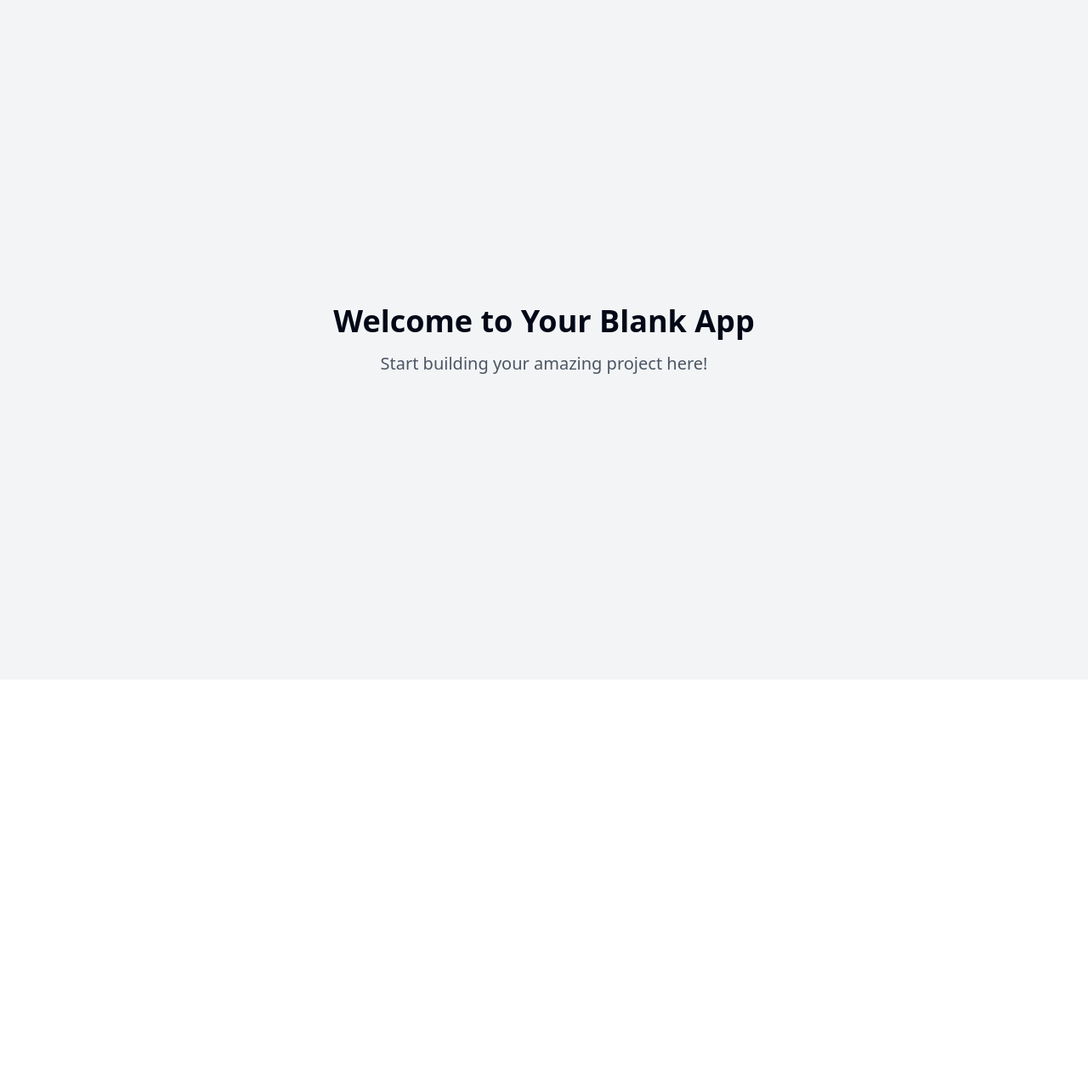
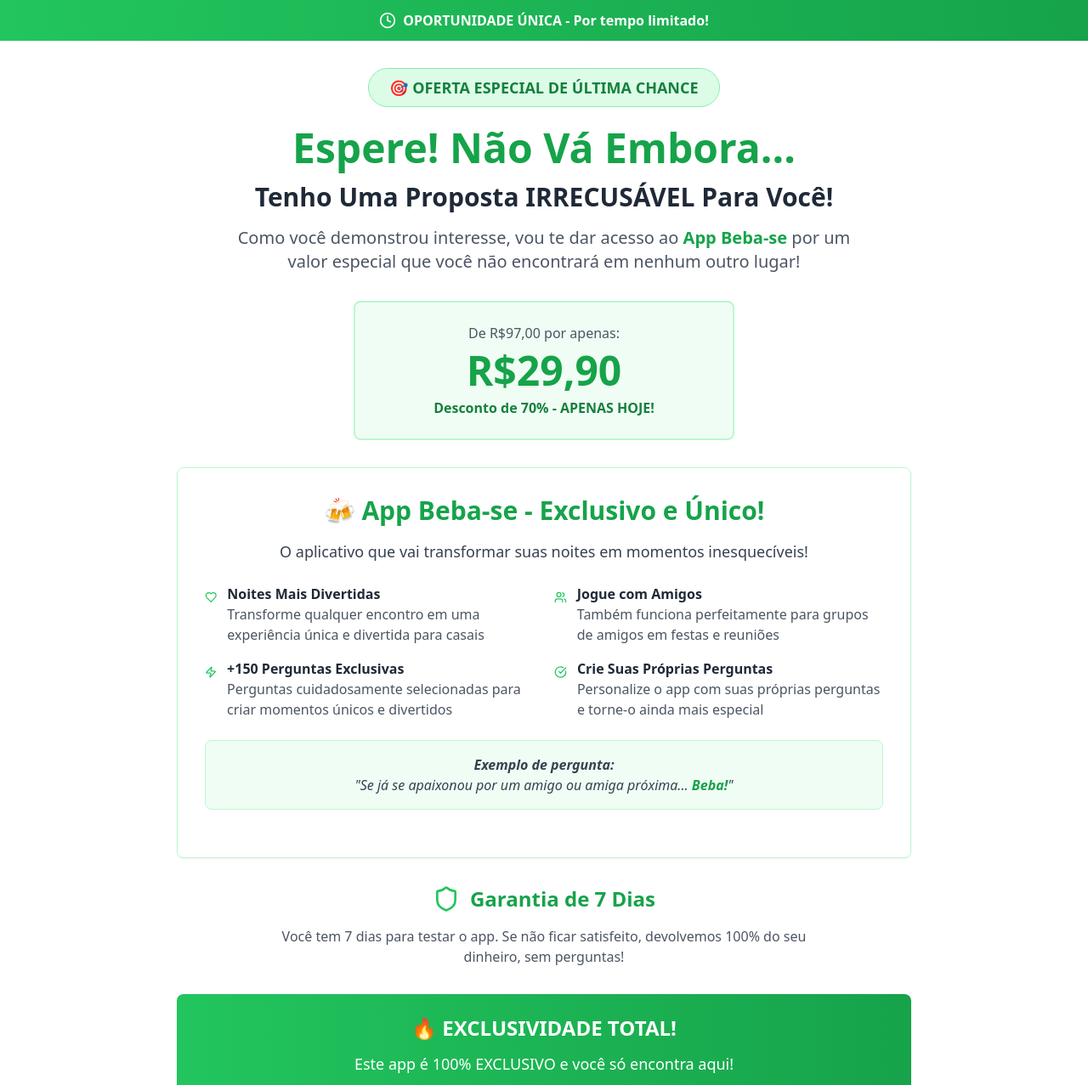
Before and after one commit to Ritamattos/bebase, a React (Vite) app: page / in a window 1280 px wide. Shown: the top 1277 px of the page at 85% size. Before the commit the page ends 800 px from the top, so only its background shows below. Built offline with nearby package versions, Linux system fonts and the light colour scheme.

Commit message:
feat: Create downsell page
Implement a downsell page with white background and green text, offering the "Beba-se sozinho" app for R$29.90, highlighting exclusivity, a unique opportunity, and a 7-day guarantee. Include a placeholder for the Hotmart code.

```diff
--- a/src/pages/Index.tsx
+++ b/src/pages/Index.tsx
@@ -1,11 +1,180 @@
-// Update this page (the content is just a fallback if you fail to update the page)
+
+import { Card } from "@/components/ui/card";
+import { Badge } from "@/components/ui/badge";
+import { CheckCircle, Clock, Shield, Users, Heart, Zap } from "lucide-react";
 
 const Index = () => {
   return (
-    <div className="min-h-screen flex items-center justify-center bg-gray-100">
-      <div className="text-center">
-        <h1 className="text-4xl font-bold mb-4">Welcome to Your Blank App</h1>
-        <p className="text-xl text-gray-600">Start building your amazing project here!</p>
+    <div className="min-h-screen bg-white">
+      {/* Header com urgência */}
+      <div className="bg-gradient-to-r from-green-500 to-green-600 text-white py-3">
+        <div className="container mx-auto px-4 text-center">
+          <div className="flex items-center justify-center gap-2">
+            <Clock className="w-5 h-5" />
+            <span className="font-semibold">OPORTUNIDADE ÚNICA - Por tempo limitado!</span>
+          </div>
+        </div>
+      </div>
+
+      {/* Conteúdo principal */}
+      <div className="container mx-auto px-4 py-8 max-w-4xl">
+
+        {/* Badge de oferta especial */}
+        <div className="text-center mb-6">
+          <Badge className="bg-green-100 text-green-700 text-lg px-6 py-2 border border-green-300">
+            🎯 OFERTA ESPECIAL DE ÚLTIMA CHANCE
+          </Badge>
+        </div>
+
+        {/* Título principal */}
+        <div className="text-center mb-8">
+          <h1 className="text-4xl md:text-5xl font-bold text-green-600 mb-4">
+            Espere! Não Vá Embora...
+          </h1>
+          <h2 className="text-2xl md:text-3xl font-semibold text-gray-800 mb-4">
+            Tenho Uma Proposta IRRECUSÁVEL Para Você!
+          </h2>
+          <p className="text-xl text-gray-600 max-w-3xl mx-auto">
+            Como você demonstrou interesse, vou te dar acesso ao <strong className="text-green-600">App Beba-se</strong> por um valor especial que você não encontrará em nenhum outro lugar!
+          </p>
+        </div>
+
+        {/* Preço em destaque */}
+        <div className="text-center mb-8">
+          <div className="bg-green-50 border-2 border-green-200 rounded-lg p-6 max-w-md mx-auto">
+            <p className="text-gray-600 mb-2">De R$97,00 por apenas:</p>
+            <div className="text-5xl font-bold text-green-600 mb-2">R$29,90</div>
+            <p className="text-green-700 font-semibold">Desconto de 70% - APENAS HOJE!</p>
+          </div>
+        </div>
+
+        {/* Sobre o app */}
+        <Card className="p-8 mb-8 border-green-200">
+          <div className="text-center mb-6">
+            <h3 className="text-3xl font-bold text-green-600 mb-4">
+              🍻 App Beba-se - Exclusivo e Único!
+            </h3>
+            <p className="text-lg text-gray-700">
+              O aplicativo que vai transformar suas noites em momentos inesquecíveis!
+            </p>
+          </div>
+
+          <div className="grid md:grid-cols-2 gap-6 mb-6">
+            <div className="space-y-4">
+              <div className="flex items-start gap-3">
+                <Heart className="w-6 h-6 text-green-500 mt-1" />
+                <div>
+                  <h4 className="font-semibold text-gray-800">Noites Mais Divertidas</h4>
+                  <p className="text-gray-600">Transforme qualquer encontro em uma experiência única e divertida para casais</p>
+                </div>
+              </div>
+
+              <div className="flex items-start gap-3">
+                <Zap className="w-6 h-6 text-green-500 mt-1" />
+                <div>
+                  <h4 className="font-semibold text-gray-800">+150 Perguntas Exclusivas</h4>
+                  <p className="text-gray-600">Perguntas cuidadosamente selecionadas para criar momentos únicos e divertidos</p>
+                </div>
+              </div>
+            </div>
+
+            <div className="space-y-4">
+              <div className="flex items-start gap-3">
+                <Users className="w-6 h-6 text-green-500 mt-1" />
+                <div>
+                  <h4 className="font-semibold text-gray-800">Jogue com Amigos</h4>
+                  <p className="text-gray-600">Também funciona perfeitamente para grupos de amigos em festas e reuniões</p>
+                </div>
+              </div>
+
+              <div className="flex items-start gap-3">
+                <CheckCircle className="w-6 h-6 text-green-500 mt-1" />
+                <div>
+                  <h4 className="font-semibold text-gray-800">Crie Suas Próprias Perguntas</h4>
+                  <p className="text-gray-600">Personalize o app com suas próprias perguntas e torne-o ainda mais especial</p>
+                </div>
+              </div>
+            </div>
+          </div>
+
+          {/* Exemplo de pergunta */}
+          <div className="bg-green-50 border border-green-200 rounded-lg p-4 mb-6">
+            <p className="text-center text-gray-700 italic">
+              <strong>Exemplo de pergunta:</strong><br />
+              "Se já se apaixonou por um amigo ou amiga próxima... <span className="text-green-600 font-bold">Beba!</span>"
+            </p>
+          </div>
+        </Card>
+
+        {/* Garantia */}
+        <div className="text-center mb-8">
+          <div className="flex items-center justify-center gap-3 mb-4">
+            <Shield className="w-8 h-8 text-green-500" />
+            <span className="text-2xl font-bold text-green-600">Garantia de 7 Dias</span>
+          </div>
+          <p className="text-gray-600 max-w-2xl mx-auto">
+            Você tem 7 dias para testar o app. Se não ficar satisfeito, devolvemos 100% do seu dinheiro, sem perguntas!
+          </p>
+        </div>
+
+        {/* Exclusividade */}
+        <div className="bg-gradient-to-r from-green-500 to-green-600 text-white rounded-lg p-6 mb-8">
+          <div className="text-center">
+            <h3 className="text-2xl font-bold mb-3">🔥 EXCLUSIVIDADE TOTAL!</h3>
+            <p className="text-lg mb-3">
+              Este app é 100% EXCLUSIVO e você só encontra aqui!
+            </p>
+            <p className="text-sm opacity-90">
+              Não está disponível na App Store, Google Play ou qualquer outro lugar. É nosso produto exclusivo!
+            </p>
+          </div>
+        </div>
+
+        {/* Urgência */}
+        <div className="bg-red-50 border border-red-200 rounded-lg p-6 mb-8">
+          <div className="text-center">
+            <h3 className="text-xl font-bold text-red-600 mb-2">⚠️ ATENÇÃO: Oferta por Tempo Limitado!</h3>
+            <p className="text-red-700">
+              Esta oferta especial é válida apenas para quem chegou até aqui. Se sair desta página, a oportunidade será perdida para sempre!
+            </p>
+          </div>
+        </div>
+
+        {/* Área para código da Hotmart */}
+        <div className="text-center">
+          <div className="bg-gray-50 border-2 border-dashed border-gray-300 rounded-lg p-8 mb-4">
+            <p className="text-gray-600 mb-4 font-semibold">BOTÃO DE COMPRA DA HOTMART</p>
+            <p className="text-sm text-gray-500">
+              (Inserir aqui o código do botão de compra da Hotmart para o produto de R$29,90)
+            </p>
+          </div>
+
+          <p className="text-sm text-gray-500 max-w-md mx-auto">
+            Pagamento 100% seguro processado pela Hotmart. Aceitamos cartão de crédito, PIX e boleto bancário.
+          </p>
+        </div>
+
+        {/* Footer com benefícios */}
+        <div className="mt-12 grid md:grid-cols-3 gap-6 text-center">
+          <div className="p-4">
+            <Shield className="w-8 h-8 text-green-500 mx-auto mb-2" />
+            <h4 className="font-semibold text-gray-800">Pagamento Seguro</h4>
+            <p className="text-sm text-gray-600">Processado pela Hotmart</p>
+          </div>
+
+          <div className="p-4">
+            <Clock className="w-8 h-8 text-green-500 mx-auto mb-2" />
+            <h4 className="font-semibold text-gray-800">Acesso Imediato</h4>
+            <p className="text-sm text-gray-600">Receba o app na hora</p>
+          </div>
+
+          <div className="p-4">
+            <CheckCircle className="w-8 h-8 text-green-500 mx-auto mb-2" />
+            <h4 className="font-semibold text-gray-800">Garantia Total</h4>
+            <p className="text-sm text-gray-600">7 dias para testar</p>
+          </div>
+        </div>
+
       </div>
     </div>
   );
```
